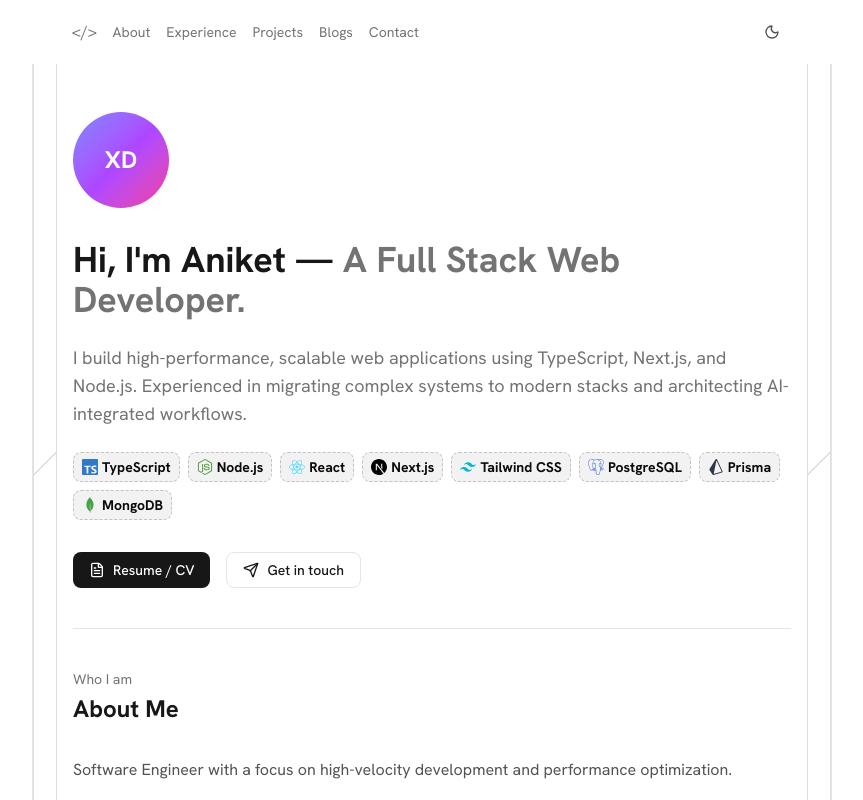
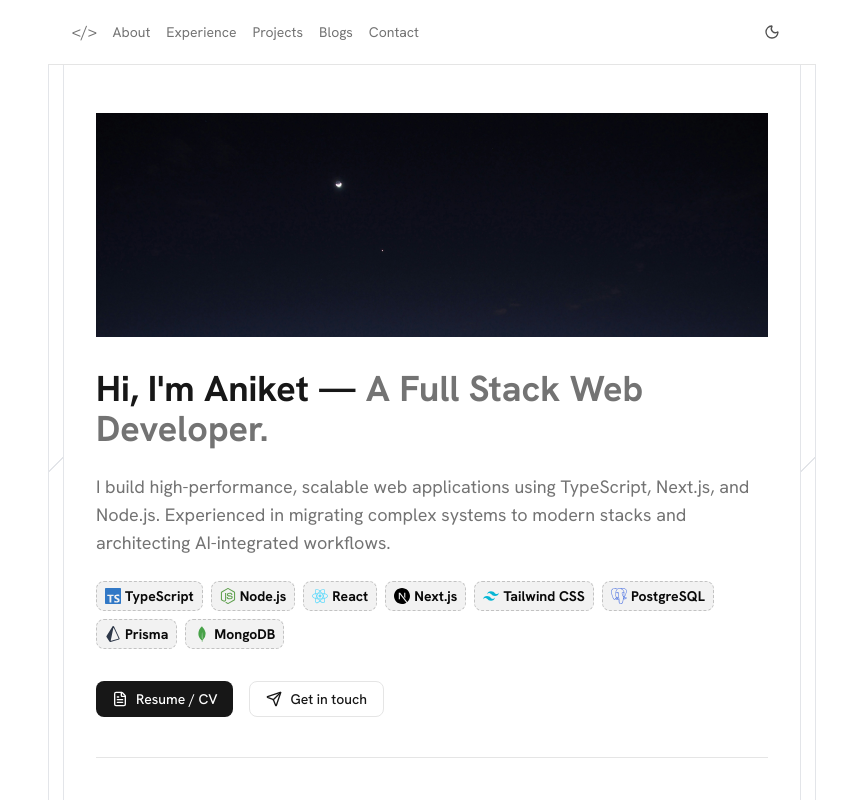
Before and after one commit to aniketxz/portfolio, a Next.js app: page / in a window 1280 px wide. Shown: the top 800 px of the page, without its empty margins (208-1071 px from the left). Built offline with nearby package versions, Linux system fonts and the light colour scheme.

Commit message:
feat: style updates

```diff
--- a/src/app/page.tsx
+++ b/src/app/page.tsx
@@ -12,11 +12,11 @@ import SideBorders from "@/components/common/SideBorders";
 
 export default function Home() {
   return (
-    <div className="min-h-screen bg-white dark:bg-neutral-950">
+    <div className="min-h-screen dark:bg-neutral-950">
       <Navbar />
       <div
         id="top"
-        className="animate-fade-in-blur container mx-auto max-w-200 border-r border-l border-neutral-200 px-10 pb-24 dark:border-neutral-800"
+        className="animate-fade-in-blur container bg-white dark:bg-black mx-auto max-w-3xl px-12 pb-24 dark:border-neutral-800"
       >
         <SideBorders />
 
--- a/src/components/HeroSection.tsx
+++ b/src/components/HeroSection.tsx
@@ -2,6 +2,7 @@ import { FileText, Send } from "lucide-react";
 import { SkillBadge } from "./SkillBadge";
 import type { PortfolioData } from "@/types/portfolio";
 import { SKILLS } from "@/data/portfolio";
+import Image from "next/image";
 
 interface HeroSectionProps {
   data: PortfolioData;
@@ -10,11 +11,8 @@ interface HeroSectionProps {
 export function HeroSection({ data }: HeroSectionProps) {
   return (
     <section id="about" className="pt-12">
-      <div
-        className="flex size-24 shrink-0 items-center justify-center overflow-hidden rounded-full bg-linear-to-br from-indigo-400 via-purple-500 to-pink-500 text-2xl font-bold text-white select-none"
-        aria-hidden="true"
-      >
-        XD
+      <div className="relative w-full bg-amber-400" aria-hidden="true">
+        <Image height={96} width={1200} className="w-full h-56 object-cover object-top" src={"/dawn.jpg"} alt="" />
       </div>
 
       <div className="mt-8 flex flex-col gap-2">
--- a/src/components/Navbar.tsx
+++ b/src/components/Navbar.tsx
@@ -17,7 +17,7 @@ export function Navbar() {
 
 	return (
 		<nav className="sticky top-0 z-20 rounded-md backdrop-blur-sm">
-			<div className="container py-3 mx-auto flex max-w-3xl items-center justify-between px-6">
+			<div className="container border-b dark:border-neutral-800 py-3 mx-auto flex max-w-3xl items-center justify-between px-6">
 				<div className="flex flex-wrap items-center gap-2 sm:gap-4">
 					<Link href="/" className="text-neutral-500 dark:text-neutral-200">
 						{"</>"}
--- a/src/components/common/SideBorders.tsx
+++ b/src/components/common/SideBorders.tsx
@@ -2,10 +2,10 @@ function SideBorders() {
   return (
     <>
       {/* RIGHT BORDER */}
-      <div className="absolute top-0 right-0 h-full w-6 border-x border-x-(--pattern-fg) bg-[repeating-linear-gradient(315deg,var(--pattern-fg)_0,var(--pattern-fg)_1px,transparent_0,transparent_50%)] bg-size-[10px_10px] bg-fixed opacity-80 dark:opacity-12"></div>
+      <div className="md:5.5 absolute top-0 right-0 h-full w-4 border-x border-x-(--pattern-fg) bg-[repeating-linear-gradient(315deg,var(--pattern-fg)_0,var(--pattern-fg)_1px,transparent_0,transparent_50%)] bg-size-[10px_10px] bg-fixed opacity-60 dark:opacity-12"></div>
 
       {/* LEFT BORDER */}
-      <div className="absolute top-0 left-0 h-full w-6 border-x border-x-(--pattern-fg) bg-[repeating-linear-gradient(315deg,var(--pattern-fg)_0,var(--pattern-fg)_1px,transparent_0,transparent_50%)] bg-size-[10px_10px] bg-fixed opacity-80 dark:opacity-12"></div>
+      <div className="md:5.5 absolute top-0 left-0 h-full w-4 border-x border-x-(--pattern-fg) bg-[repeating-linear-gradient(315deg,var(--pattern-fg)_0,var(--pattern-fg)_1px,transparent_0,transparent_50%)] bg-size-[10px_10px] bg-fixed opacity-60 dark:opacity-12"></div>
     </>
   );
 }
```
Also changed, not shown: public/dawn.jpg (added), public/dawn_2.jpg (added), src/components/common/Separator.tsx (line endings or trailing spaces).
